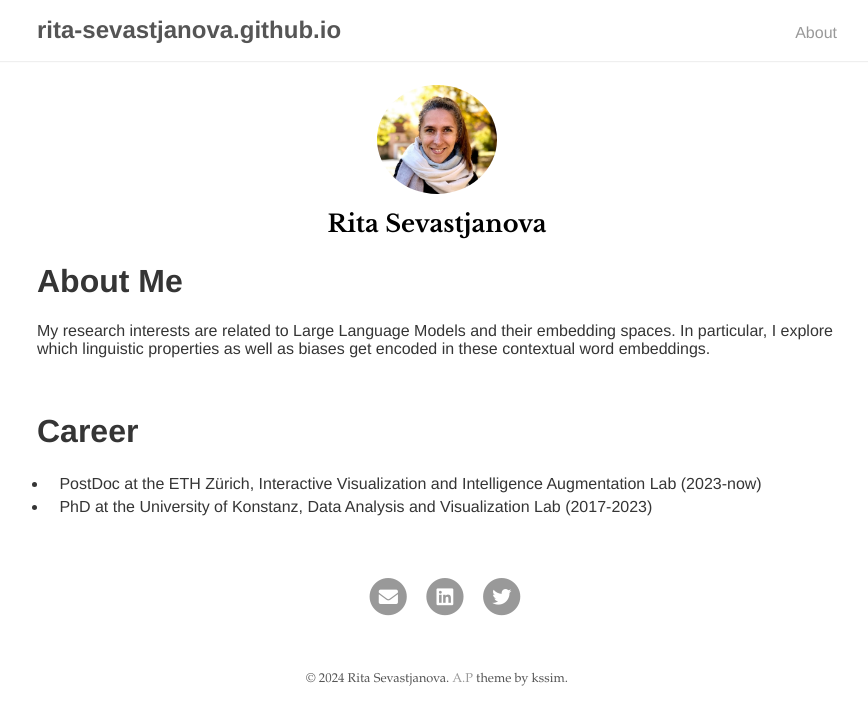
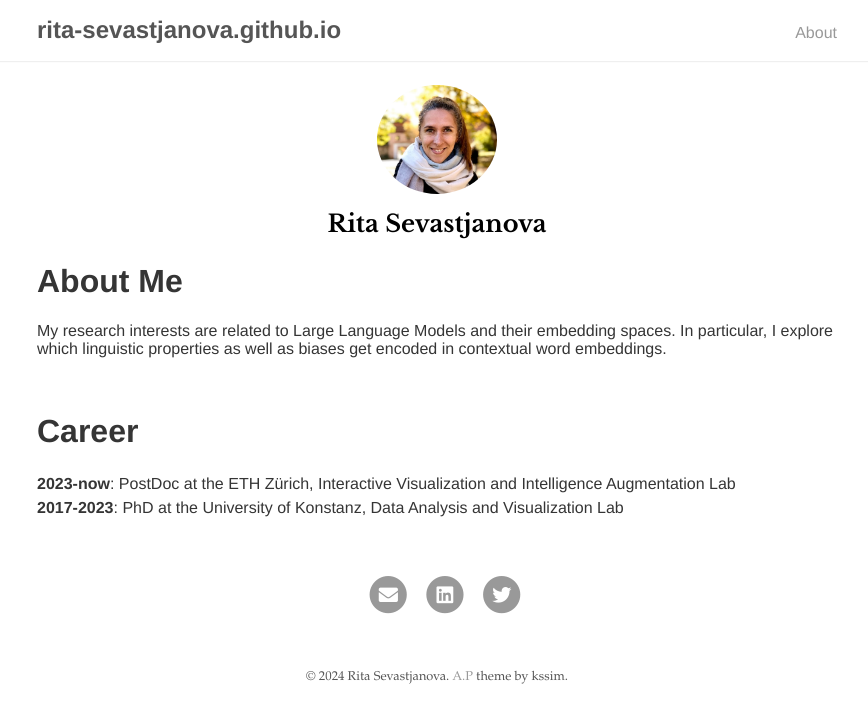
Before and after one commit to rita-sevastjanova/rita-sevastjanova.github.io, a Jekyll site: the page built from index.md, in a window 1280 px wide. Shown: the top 725 px of the page, without its empty margins (203-1071 px from the left). Built offline with Jekyll 4.4.1, drawn with Linux system fonts in a browser that asks for light colours; our own code applies the rules of GitHub Pages for plain Markdown files.

Commit message:
description

```diff
--- a/_config.yml
+++ b/_config.yml
@@ -31,7 +31,7 @@ social:
   steam:
   tumblr:
   gitlab:
-  twitter: https://twitter.com/RSevastjanova
+  twitter: RSevastjanova
   vimeo:
   wordpress:
   youtube:
--- a/index.md
+++ b/index.md
@@ -3,10 +3,11 @@ layout: about
 ---
 
 # About Me
-My research interests are related to Large Language Models and their embedding spaces. In particular, I explore which linguistic properties as well as biases get encoded in these contextual word embeddings.
+My research interests are related to Large Language Models and their embedding spaces. In particular, I explore which linguistic properties as well as biases get encoded in contextual word embeddings.
 
 <br/>
 
 # Career
-* PostDoc at the ETH Zürich, Interactive Visualization and Intelligence Augmentation Lab (2023-now)
-* PhD at the University of Konstanz, Data Analysis and Visualization Lab (2017-2023)
+<b>2023-now</b>: PostDoc at the ETH Zürich, Interactive Visualization and Intelligence Augmentation Lab
+<br/>
+<b>2017-2023</b>: PhD at the University of Konstanz, Data Analysis and Visualization Lab
```
